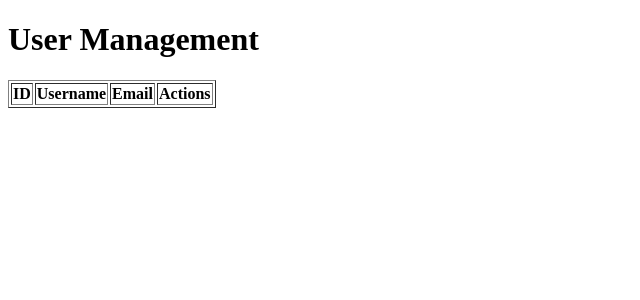
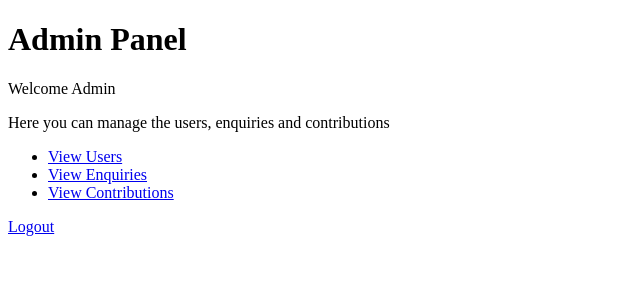
Before and after one commit to Lawrensu/Herbarium-PHP-, a PHP site: page /view_admin.php in a window 1280 px wide. Shown: the top 300 px of the page, without its empty margins (0-640 px from the left). Run offline with PHP 8.4, Linux system fonts and the light colour scheme; data that the repository does not hold is empty.

Commit message:
updated admin,view,login

```diff
--- a/login.php
+++ b/login.php
@@ -115,7 +115,7 @@
 
                 <input class="submit__btn btn" type="submit" value="Login">
 
-                <p>Don't have an account? <a class="register__link" href="registration.html">Register Here</a></p>
+                <p>Don't have an account? <a class="register__link" href="registration.php">Register Here</a></p>
             </form>
             <?php endif; ?>
         </article>
--- a/registration.php
+++ b/registration.php
@@ -53,7 +53,7 @@
 
                 <input class="submit__btn btn" type="submit" value="Register">
 
-                <p>Already have an account? <a class="login__link" href="login.html">Login Here</a></p>
+                <p>Already have an account? <a class="login__link" href="login.php">Login Here</a></p>
             </form>
         </div>
     </main>
--- a/view_admin.php
+++ b/view_admin.php
@@ -4,41 +4,23 @@
     <meta charset="UTF-8">
     <meta name="viewport" content="width=device-width, initial-scale=1.0">
 
-    <meta name="author" content="">
-    <meta name="description" content="">
-    <meta name="keywords" content="">
+    <meta name="author" content="Gibson">
+    <meta name="description" content="Admin">
+    <meta name="keywords" content="admin panel">
 
-    <title>User Management</title>
+    <title>Admin Panel</title>
 </head>
 
 <body>
-    <h1>User Management</h1>
-    <table border="1">
-        <thead>
-            <tr>
-                <th>ID</th>
-                <th>Username</th>
-                <th>Email</th>
-                <th>Actions</th>
-            </tr>
-        </thead>
-        <tbody>
-            <?php
-            // Fetch users from the database
-            // Assuming $users is an array of user data
-            foreach ($users as $user) {
-                echo "<tr>";
-                echo "<td>{$user['id']}</td>";
-                echo "<td>{$user['username']}</td>";
-                echo "<td>{$user['email']}</td>";
-                echo "<td>
-                        <a href='edit_user.php?id={$user['id']}'>Edit</a> |
-                        <a href='delete_user.php?id={$user['id']}'>Delete</a>
-                      </td>";
-                echo "</tr>";
-            }
-            ?>
-        </tbody>
-    </table>
+    <h1>Admin Panel</h1>
+    <p>Welcome Admin</p>
+    <p>Here you can manage the users, enquiries and contributions</p>
+    <ul>
+        <li><a href="user_dashboard.php">View Users</a></li>
+        <li><a href="view_enquiry.php">View Enquiries</a></li>
+        <li><a href="view_contribute.php">View Contributions</a></li>
+    </ul>
+    <p><a href="login.php">Logout</a></p>
+
 </body>
 </html>
```
Also changed, not shown: database.php (+16 -1 lines), user_dashboard.php (+7 -0 lines).
